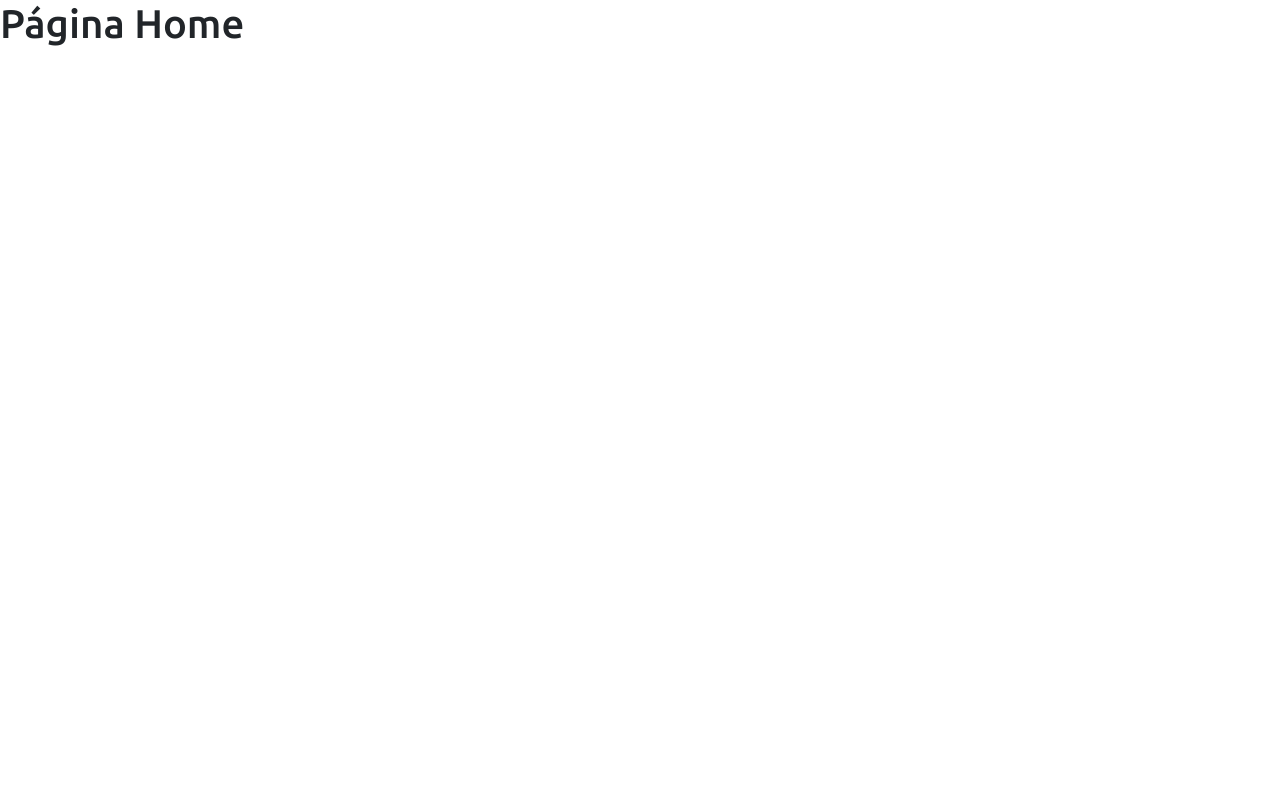
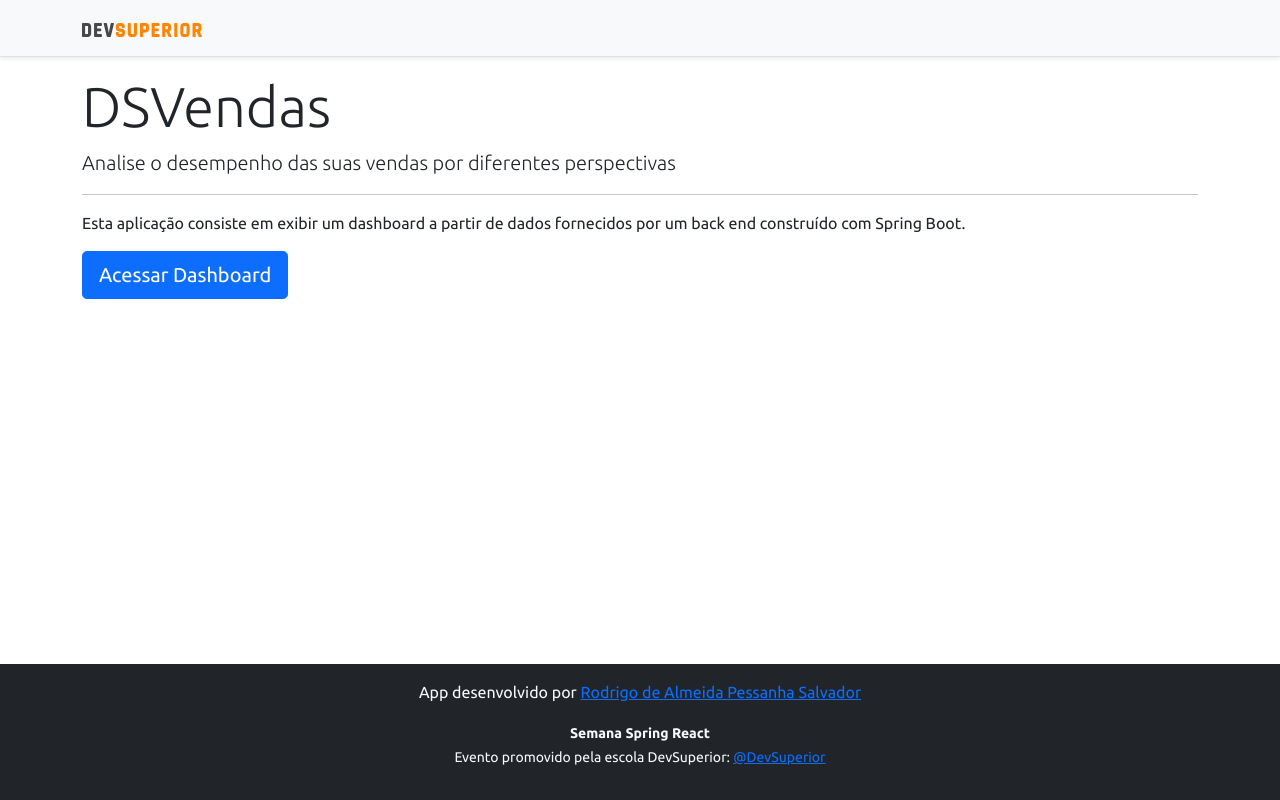
Before and after one commit to Rodrigoxalmeida/projeto-sds3, a React (Create React App) app in the folder frontend/: page / in a window 1280 px wide. Built offline with nearby package versions, Linux system fonts and the light colour scheme.

Commit message:
Home,Navigation

```diff
--- a/frontend/src/App.tsx
+++ b/frontend/src/App.tsx
@@ -1,8 +1,3 @@
-import BarChart from "components/BarChart";
-import DataTable from "components/DataTable";
-import DonutChart from "components/DonutChart";
-import Footer from "components/Footer";
-import NavBar from "components/NavBar";
 import Routes from 'Routes';
 
 function App() {
--- a/frontend/src/components/NavBar/index.tsx
+++ b/frontend/src/components/NavBar/index.tsx
@@ -1,11 +1,14 @@
 import ImgDsDark from 'assets/img/ds-dark.svg';
+import { Link } from 'react-router-dom';
 
 function NavBar() {
     return (
         <div className="d-flex flex-column flex-md-row align-items-center p-3 px-md-4 mb-3 bg-light border-bottom shadow-sm">
             <div className="container">
                 <nav className="my-2 my-md-0 mr-md-3">
+                    <Link to="/">
                     <img src={ImgDsDark} alt="DevSuperior" width="120" />
+                    </Link>
                 </nav>
             </div>
         </div>
--- a/frontend/src/pages/Home/index.tsx
+++ b/frontend/src/pages/Home/index.tsx
@@ -1,8 +1,24 @@
-function Home() {
+import Footer from "components/Footer";
+import NavBar from "components/NavBar";
+import { Link } from "react-router-dom";
+
+function Home () {
     return (
-        <div>
-            <h1>Página Home</h1>
+        <>
+        <NavBar />
+        <div className="container">
+            <div className="jumbotron">
+                <h1 className="display-4">DSVendas</h1>
+                <p className="lead">Analise o desempenho das suas vendas por diferentes perspectivas</p>
+                <hr />
+                <p>Esta aplicação consiste em exibir um dashboard a partir de dados fornecidos por um back end construído com Spring Boot.</p>
+                <Link className="btn btn-primary btn-lg" to="/dashboard">
+                    Acessar Dashboard
+                </Link>
+            </div>
         </div>
+        <Footer />
+        </>
     );
 }
 
```
